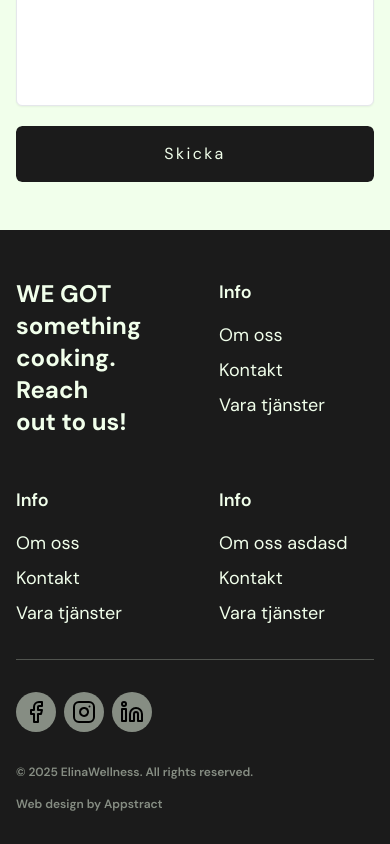
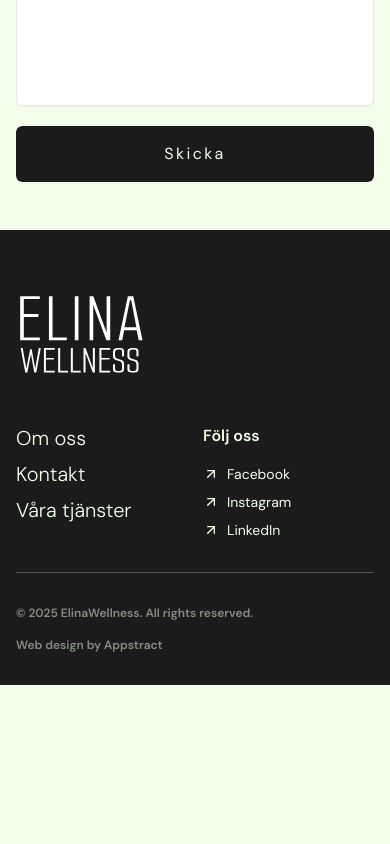
Before and after one commit to AppStractSE/elinawellness2, a Next.js app: page / in a window 390 px wide. Shown: the part 10538-11382 px from the top of the page. After the commit the page ends 11223 px from the top, so only its background shows below. Built offline with nearby package versions, Linux system fonts and the light colour scheme.

Commit message:
footer updated

```diff
--- a/src/components/footer/Footer.tsx
+++ b/src/components/footer/Footer.tsx
@@ -1,22 +1,32 @@
 import { content } from "@/data/content";
 import { socials } from "@/data/socials";
+import { ArrowUpRight } from "lucide-react";
+import Image from "next/image";
 import Link from "next/link";
 
 const Footer = () => {
-  const ICON_SIZE = 24;
   const currentYear = new Date().getFullYear();
   return (
-    <footer className="bg-primary text-background">
-      <div className="max-page-width space-y-8 px-4 pb-8 pt-12">
-        <div className="flex flex-wrap justify-between gap-12">
-          <div className="flex flex-1 flex-col gap-4">
-            <h3 className="text-balance text-2xl font-bold">
-              WE GOT something cooking. Reach out to us!
-            </h3>
+    <footer className="bg-primary px-4 py-8 text-background">
+      <div className="max-page-width space-y-8 md:space-y-16">
+        <div></div>
+        <div className="grid grid-cols-2 gap-x-4 gap-y-12 lg:grid-cols-4">
+          <div className="col-span-2 w-fit">
+            <Link
+              href="/"
+              className="relative h-full w-32 md:w-48 block"
+            >
+              <Image
+                className="!relative fill-white text-background invert"
+                quality={100}
+                fill
+                alt="Logo"
+                src="/logo.svg"
+              />
+            </Link>
           </div>
-          <div className="flex min-w-fit flex-1 flex-col gap-4">
-            <h5 className="text-lg font-semibold">Info</h5>
-            <div className="flex flex-col gap-2">
+          <div className="flex min-w-fit flex-col gap-4">
+            <div className="flex flex-col gap-2 text-xl font-light md:text-3xl">
               <Link className="w-fit hover:underline" href="/om-oss">
                 Om oss
               </Link>
@@ -24,54 +34,28 @@ const Footer = () => {
                 Kontakt
               </Link>
               <Link className="w-fit hover:underline" href="/vara-tjanster">
-                Vara tjänster
+                Våra tjänster
               </Link>
             </div>
           </div>
-          <div className="flex min-w-fit flex-1 flex-col gap-4">
-            <h5 className="text-lg font-semibold">Info</h5>
+          <div className="flex min-w-fit flex-col gap-4">
+            <h5 className="text-base font-semibold md:text-lg">Följ oss</h5>
             <div className="flex flex-col gap-2">
-              <Link className="w-fit hover:underline" href="/om-oss">
-                Om oss
-              </Link>
-              <Link className="w-fit hover:underline" href="/kontakt">
-                Kontakt
-              </Link>
-              <Link className="w-fit hover:underline" href="/vara-tjanster">
-                Vara tjänster
-              </Link>
-            </div>
-          </div>
-          <div className="flex min-w-fit flex-1 flex-col gap-4">
-            <h5 className="text-lg font-semibold">Info</h5>
-            <div className="flex flex-col gap-2">
-              <Link className="w-fit hover:underline" href="/om-oss">
-                Om oss asdasd
-              </Link>
-              <Link className="w-fit hover:underline" href="/kontakt">
-                Kontakt
-              </Link>
-              <Link className="w-fit hover:underline" href="/vara-tjanster">
-                Vara tjänster
-              </Link>
+              {socials.map((social) => (
+                <Link
+                  key={social.href}
+                  href={social.href}
+                  className="flex w-fit items-center gap-2 text-sm hover:underline md:text-base"
+                >
+                  <ArrowUpRight size={16} />
+                  {social.name}
+                </Link>
+              ))}
             </div>
           </div>
         </div>
         <hr className="border-background/25" />
-        <div className="flex items-center gap-2">
-          {socials.map((social) => (
-            <a
-              key={social.href}
-              href={social.href}
-              target="_blank"
-              rel="noreferrer"
-              className="block rounded-full bg-background/50 p-2 hover:bg-background"
-            >
-              <img src={social.icon} width={ICON_SIZE} height={ICON_SIZE} />
-            </a>
-          ))}
-        </div>
-        <div className="mt-4 flex flex-col justify-between gap-4 md:flex-row md:items-center">
+        <div className="flex flex-col justify-between gap-4 md:flex-row md:items-center">
           <p className="text-xs font-semibold text-background/50">
             © {currentYear} {content.company.name}. All rights reserved.
           </p>
```
